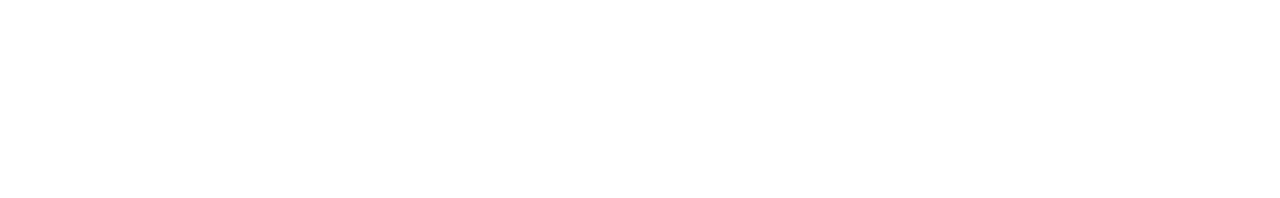
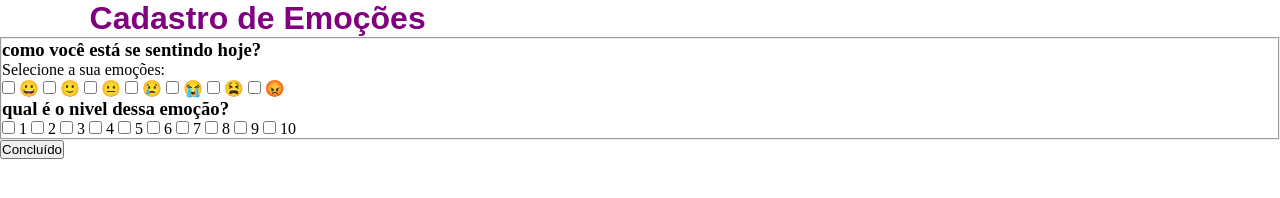
Before and after one commit to Luizaml04/API_Trabalho, a plain HTML site: page html/pagina.html in a window 1280 px wide. Drawn offline with Linux system fonts and the light colour scheme.

Commit message:
pagina html com emoji

```diff
--- a/html/pagina.css
+++ b/html/pagina.css
@@ -0,0 +1,10 @@
+* {
+    margin: 0;
+    padding: 0;
+}
+
+#titulo{
+    font-family: sans-serif;
+    color: purple;
+    margin-left: 7%;
+}
--- a/html/pagina.html
+++ b/html/pagina.html
@@ -0,0 +1,69 @@
+<!DOCTYPE html>
+<html lang="pt-br">
+<head>
+    <meta charset="UTF-8">
+    <meta name="viewport" content="width=device-width, initial-scale=1.0">
+    <link rel="stylesheet" type="text/css" href="pagina.css" media="">
+    <title>Emoções</title>
+</head>
+<body>
+
+    <div>
+        <h1 id="titulo">Cadastro de Emoções</h1>
+
+    </div>
+   <form>
+    <fieldset>
+    <div>
+            <h3>como você está se sentindo hoje? </h3>
+        </div>
+
+        <div>
+            <label>Selecione a sua emoções:</label><br>
+            <input type="checkbox" id="emoções1" nome="emoções1" value="😀">
+            <label for="emoções1">😀</label>
+            <input type="checkbox" id="emoções2" nome="emoções2" value="🙂">
+            <label for="emoções2">🙂</label>
+            <input type="checkbox" id="emoções3" nome="emoções3" value="😐">
+            <label for="emoções3">😐</label>
+            <input type="checkbox" id="emoções4" nome="emoções4" value="😢">
+            <label for="emoções4">😢</label>
+            <input type="checkbox" id="emoções5" nome="emoções5" value="😭">
+            <label for="emoções5">😭</label>
+            <input type="checkbox" id="emoções6" nome="emoções6" value="😫">
+            <label for="emoções6">😫</label>
+            <input type="checkbox" id="emoções7" nome="emoções7" value="😡">
+            <label for="emoções7">😡</label>
+         </div>
+
+         <div>
+            <label><h3>qual é o nivel dessa emoção?</h3></label>
+            <input type="checkbox" id="" nome="nivel1" value="1">
+            <label for="nivel1">1</label>
+            <input type="checkbox" id="" nome="nivel2" value="2">
+            <label for="nivel2">2</label>
+            <input type="checkbox" id="" nome="nivel3" value="3">
+            <label for="nivel3">3</label>
+            <input type="checkbox" id="" nome="nivel4" value="4">
+            <label for="nivel4">4</label>
+            <input type="checkbox" id="" nome="nivel5" value="5">
+            <label for="nivel5">5</label>
+            <input type="checkbox" id="" nome="nivel6" value="6">
+            <label for="nivel6">6</label>
+            <input type="checkbox" id="" nome="nivel7" value="7">
+            <label for="nivel7">7</label>
+            <input type="checkbox" id="" nome="nivel8" value="8">
+            <label for="nivel8">8</label>
+            <input type="checkbox" id="" nome="nivel9" value="9">
+            <label for="nivel9">9</label>
+            <input type="checkbox" id="" nome="nivel10" value="10">
+            <label for="nivel10">10</label>
+         </div>
+    </fieldset>
+
+        <button class="botao" type="submit" onsubmit="">Concluído</button>
+
+    </form>
+
+</body>
+</html>
--- a/html/style.css
+++ b/html/style.css
@@ -45,7 +45,7 @@ body {
     padding: 20px 45px 20px 20px;
 }
 
-.input-box input;:placeholder  {
+.input-box input::placeholder  {
     color: #fff;
 }
 
```
